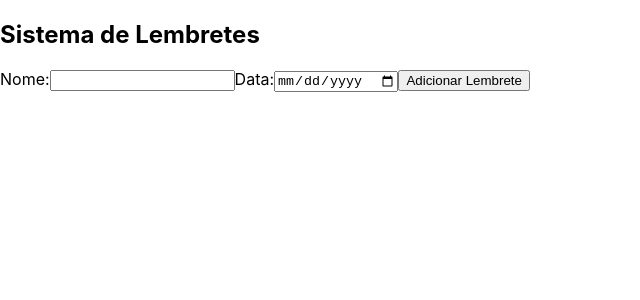
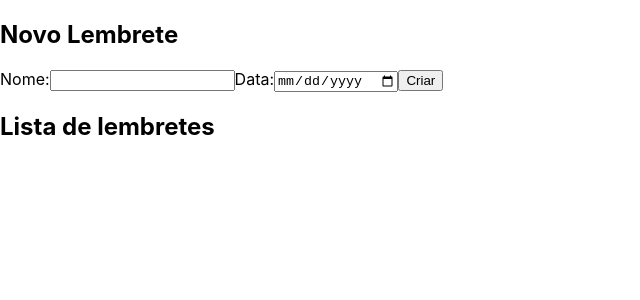
Before and after one commit to rafaelmg7/dti_atividade_pratica, a React (Create React App) app in the folder reminder-app/: page / in a window 1280 px wide. Shown: the top 300 px of the page, without its empty margins (0-640 px from the left). Built offline with nearby package versions, Linux system fonts and the light colour scheme.

Commit message:
erro data corrigido, mas erro duplicados

```diff
--- a/reminder-app/src/LembreteSistema.js
+++ b/reminder-app/src/LembreteSistema.js
@@ -11,14 +11,12 @@ class LembreteSistema extends Component{
     }
 
     criarLembrete = (nome, data) => {
-        const dataCerta = new Date(data);
-        const dataFormatada = dataCerta.toLocaleDateString();
-
+        const dataFormatada = data.toISOString().split('T')[0];
         const existeLembretes = this.state.lembretes[dataFormatada] || [];
         const estaDuplicado = existeLembretes.some(reminder => reminder.nome === nome);
 
         if (!estaDuplicado) {
-            const novoLembrete = new Lembrete(nome, dataCerta);
+            const novoLembrete = new Lembrete(nome, data);
             this.setState(prevState => {
                 const lembretes = { ...prevState.lembretes };
                 if (lembretes[dataFormatada]) {
@@ -47,7 +45,9 @@ class LembreteSistema extends Component{
     };
 
     ordenaDatas = () => {
-        const lembretesOrdenados = Object.keys(this.state.lembretes).sort();
+        const lembretesOrdenados = Object.keys(this.state.lembretes).sort(
+            (a,b) => new Date(a) - new Date(b)
+        );
         return lembretesOrdenados.map(data => ({
             data,
             lembretes: this.state.lembretes[data],
@@ -56,18 +56,27 @@ class LembreteSistema extends Component{
 
     handleSubmit(event) {
         event.preventDefault();
-        const form = event.target;
-        const nome = event.target.nome.value;
-        const data = new Date(form.elements.data.value);
+        const formData = new FormData(event.target);
+        const nome = formData.get('nome');
+        const dataValue = formData.get('data');
+        console.log("Data value:", dataValue);
+        const data = new Date(dataValue);
+        console.log("Parsed Date: ", data);
         this.criarLembrete(nome, data);
-        form.reset();
-    }
+        event.target.reset();
+    };
+
+    formataData(data) {
+        const [ano, mes, dia] = data.split('-');
+        return `${dia}/${mes}/${ano}`;
+    };
 
     render(){
         const lembretesOrdenados = this.ordenaDatas();
+        console.log("Lembretes Ordenados: ", lembretesOrdenados);
         return(
             <div>
-                <h2>Sistema de Lembretes</h2>
+                <h2>Novo Lembrete</h2>
                 <form onSubmit={this.handleSubmit}>
                     <label>
                         Nome:
@@ -77,18 +86,22 @@ class LembreteSistema extends Component{
                         Data:
                         <input type="date" name="data" />
                     </label>
-                    <button type="submit">Adicionar Lembrete</button>
+                    <button type="submit">Criar</button>
                 </form>
-                {lembretesOrdenados.map((lembreteData, index) => (
+                <h2>Lista de lembretes</h2>
+                <p></p>
+                {lembretesOrdenados.map((lembreteData, index) => {;
+                    return (
                         <div key={index}>
-                        <h3>{lembreteData.data}</h3>
+                            <p>{this.formataData(lembreteData.data)}</p>
                             <ul>
                                 {lembreteData.lembretes.map((lembrete, idx) => (
                                     <li key={idx}>{lembrete.nome}</li>
                                 ))}
                             </ul>
                         </div>
-                ))}
+                    );
+                })}
             </div>
         );
     };
```
Lines whose indentation alone changed are shown as unchanged.
